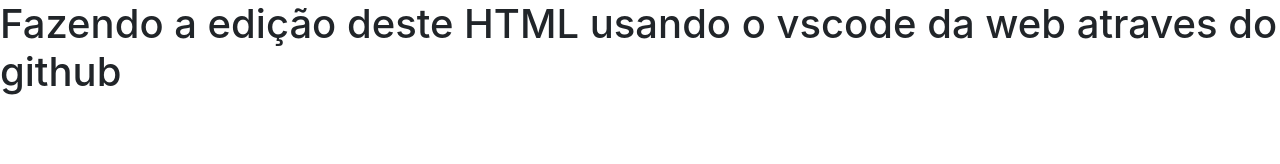
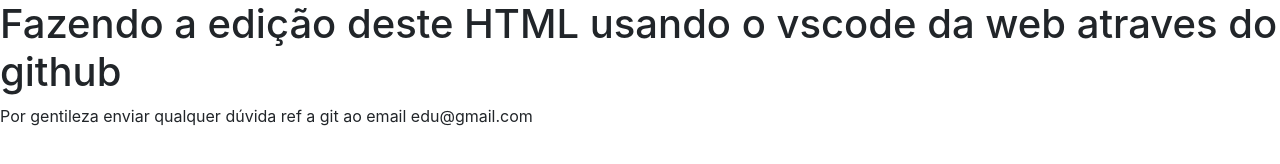
Before and after one commit to Eduardobhubner/estudo-git, a plain HTML site: page index.html in a window 1280 px wide. Drawn offline with nearby package versions, Linux system fonts and the light colour scheme.

Commit message:
adicionando um paragrafo

```diff
--- a/index.html
+++ b/index.html
@@ -16,6 +16,8 @@
 
   <h1>Fazendo a edição deste HTML usando o vscode da web atraves do github</h1>
 
+  <p>Por gentileza enviar qualquer dúvida ref a git ao email edu@gmail.com</p>
+
 
 </body>
 
```
